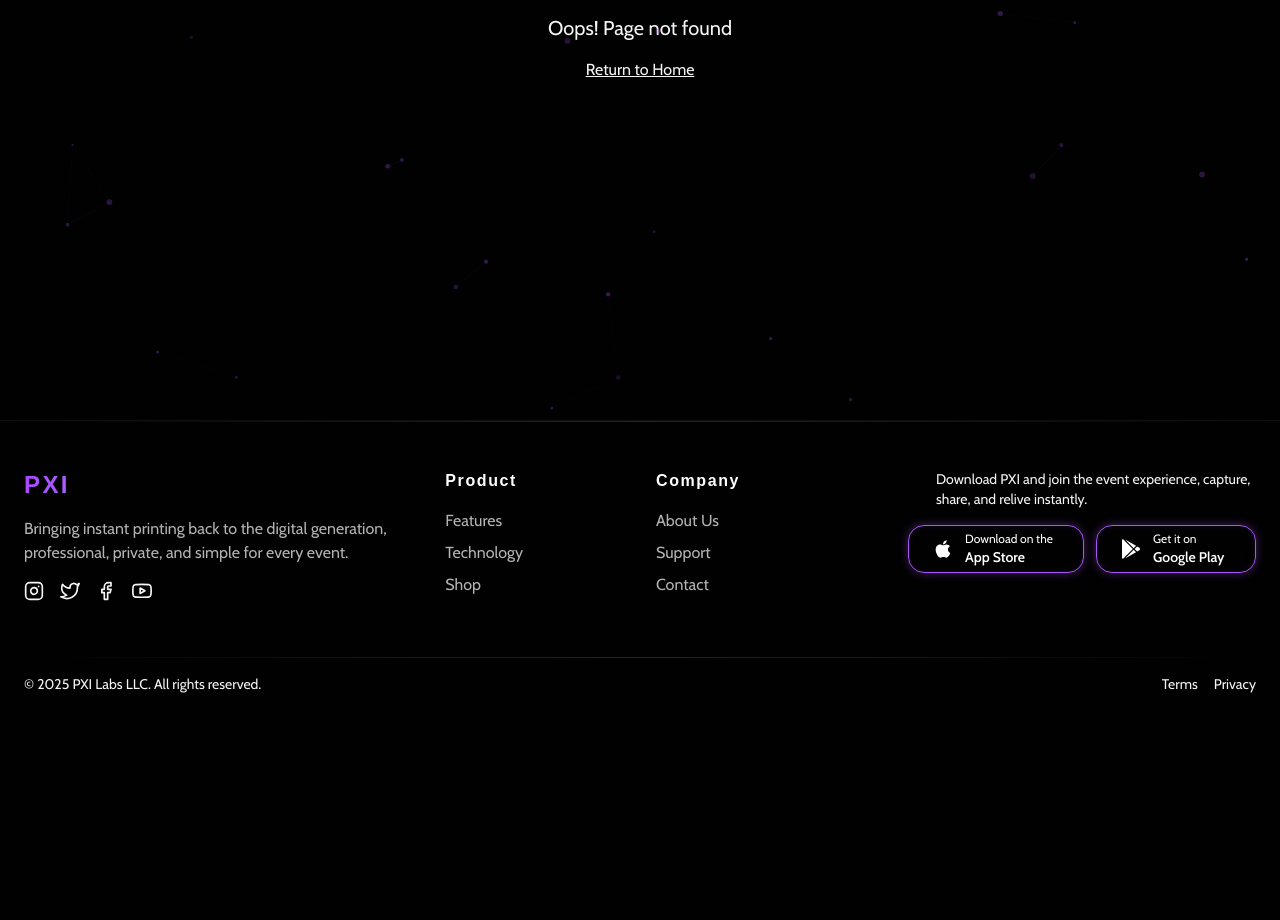
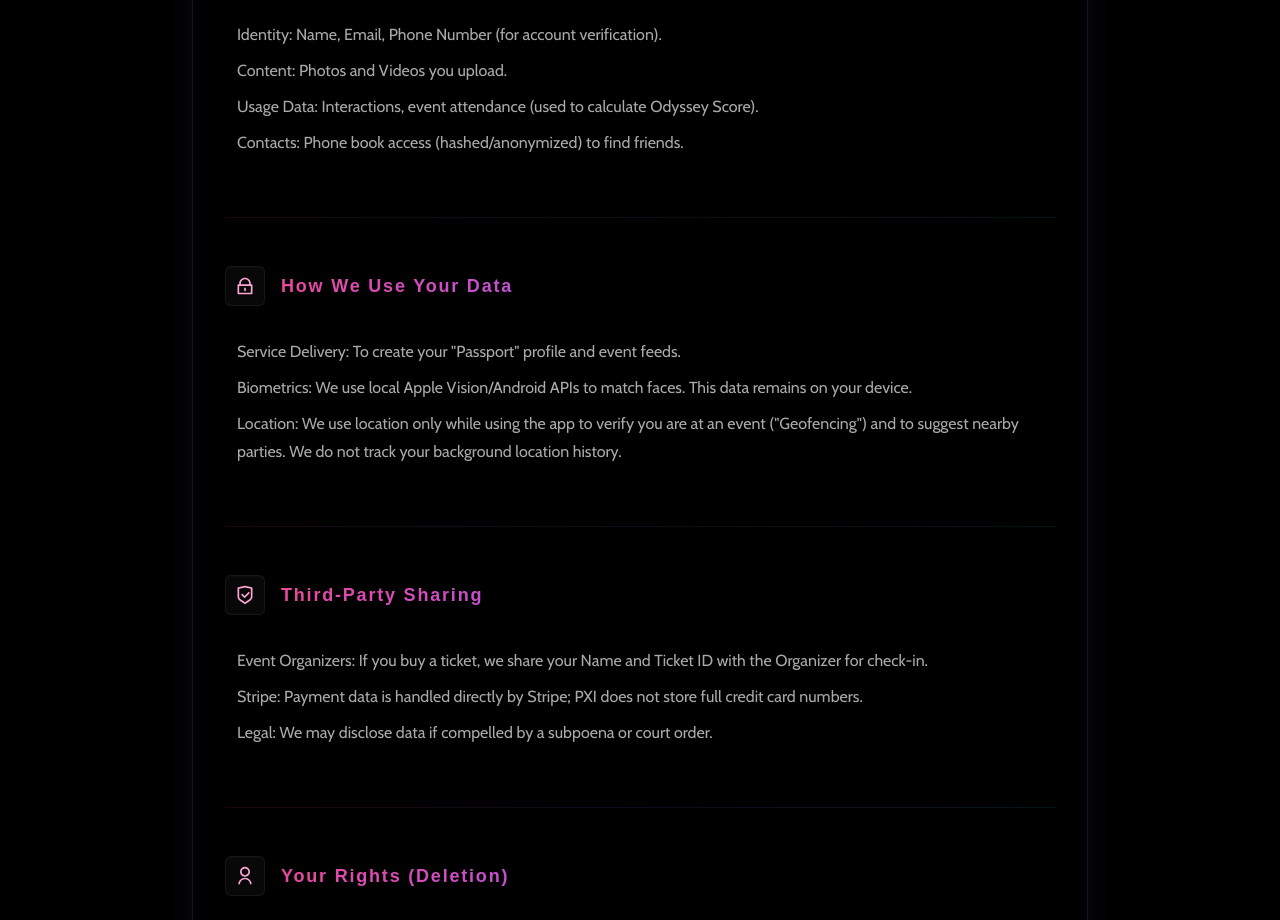
Before and after one commit to natyget/pxispace.com, a React (Vite) app: page /privacy_policy in a window 1280 px wide. Shown: the part 380-1300 px from the top of the page. Before the commit the page ends 1122 px from the top, so only its background shows below. Built offline with nearby package versions, Linux system fonts and the light colour scheme; a web font is replaced by a local one.

Commit message:
created the privacy policy page

```diff
--- a/src/App.jsx
+++ b/src/App.jsx
@@ -9,6 +9,7 @@ import FeaturesPage from "./pages/features/FeaturesPage";
 import SupportPage from "./pages/support/SupportPage";
 import PreOrderPage from "./pages/PreOrderPage";
 import TermsOfService from "./pages/TermsOfService";
+import PrivacyPolicy from "./pages/PrivacyPolicy";
 
 const App = () => (
     <BrowserRouter>
@@ -26,6 +27,8 @@ const App = () => (
                         path="/terms_of_service"
                         element={<TermsOfService />}
                     />
+                    <Route path="/terms" element={<TermsOfService />} />
+                    <Route path="/privacy_policy" element={<PrivacyPolicy />} />
                     <Route path="*" element={<NotFound />} />
                 </Routes>
             </main>
--- /dev/null
+++ b/src/pages/PrivacyPolicy.jsx
@@ -0,0 +1,172 @@
+import React from "react";
+import { RiShieldCheckLine, RiLockLine, RiUserLine } from "react-icons/ri";
+import { GoDatabase } from "react-icons/go";
+
+export default function PrivacyPolicy() {
+    return (
+        <main className="min-h-screen bg-primary mt-12 relative overflow-hidden py-16 px-3 md:px-6">
+            <div className="pointer-events-none absolute inset-0 -z-10 flex justify-center">
+                <div className="w-[1000px] h-[1000px] rounded-full bg-gradient-to-r from-pink-600/8 via-purple-600/6 to-cyan-400/4 blur-3xl opacity-40 transform translate-y-[-15%]" />
+            </div>
+
+            <div className="max-w-4xl mx-auto">
+                <header className="mb-20 text-center">
+                    <h1 className="mt-2 text-3xl sm:text-4xl font-extrabold heading-gradient">
+                        Privacy Policy (The Data)
+                    </h1>
+                    <p className="mt-3 text-sm text-neutral-300/80 md:max-w-2xl md:mx-auto">
+                        Privacy Policy Last Updated: January 9, 2026
+                    </p>
+                </header>
+
+                <article className="bg-black/40 border border-purple-500/20 backdrop-blur-md rounded-2xl p-6 md:p-8 shadow-[0_6px_30px_rgba(139,92,246,0.08)]">
+                    <Section id={1} Icon={GoDatabase} title="Data We Collect">
+                        <p className="mt-2 text-neutral-300/80 leading-7">
+                            Identity: Name, Email, Phone Number (for account
+                            verification).
+                        </p>
+                        <p className="mt-2 text-neutral-300/80 leading-7">
+                            Content: Photos and Videos you upload.
+                        </p>
+                        <p className="mt-2 text-neutral-300/80 leading-7">
+                            Usage Data: Interactions, event attendance (used to
+                            calculate Odyssey Score).
+                        </p>
+                        <p className="mt-2 text-neutral-300/80 leading-7">
+                            Contacts: Phone book access (hashed/anonymized) to
+                            find friends.
+                        </p>
+                    </Section>
+
+                    <Divider />
+
+                    <Section
+                        id={2}
+                        Icon={RiLockLine}
+                        title="How We Use Your Data"
+                    >
+                        <p className="mt-2 text-neutral-300/80 leading-7">
+                            Service Delivery: To create your "Passport" profile
+                            and event feeds.
+                        </p>
+                        <p className="mt-2 text-neutral-300/80 leading-7">
+                            Biometrics: We use local Apple Vision/Android APIs
+                            to match faces. This data remains on your device.
+                        </p>
+                        <p className="mt-2 text-neutral-300/80 leading-7">
+                            Location: We use location only while using the app
+                            to verify you are at an event ("Geofencing") and to
+                            suggest nearby parties. We do not track your
+                            background location history.
+                        </p>
+                    </Section>
+
+                    <Divider />
+
+                    <Section
+                        id={3}
+                        Icon={RiShieldCheckLine}
+                        title="Third-Party Sharing"
+                    >
+                        <p className="mt-2 text-neutral-300/80 leading-7">
+                            Event Organizers: If you buy a ticket, we share your
+                            Name and Ticket ID with the Organizer for check-in.
+                        </p>
+                        <p className="mt-2 text-neutral-300/80 leading-7">
+                            Stripe: Payment data is handled directly by Stripe;
+                            PXI does not store full credit card numbers.
+                        </p>
+                        <p className="mt-2 text-neutral-300/80 leading-7">
+                            Legal: We may disclose data if compelled by a
+                            subpoena or court order.
+                        </p>
+                    </Section>
+
+                    <Divider />
+
+                    <Section
+                        id={4}
+                        Icon={RiUserLine}
+                        title="Your Rights (Deletion)"
+                    >
+                        <p className="mt-2 text-neutral-300/80 leading-7">
+                            You may delete your account at any time via
+                            Settings.
+                        </p>
+                        <p className="mt-2 text-neutral-300/80 leading-7">
+                            Result: Your profile and Odyssey Score are
+                            permanently removed.
+                        </p>
+                        <p className="mt-2 text-neutral-300/80 leading-7">
+                            Shared Content: Photos you contributed to other
+                            users' Shared Albums may remain visible to them, but
+                            your name/attribution will be anonymized.
+                        </p>
+                    </Section>
+
+                    <Divider />
+
+                    <Section id={5} Icon={RiShieldCheckLine} title="Children">
+                        <p className="mt-2 text-neutral-300/80 leading-7">
+                            The Service is restricted to users 17 years of age
+                            or older. We do not knowingly collect data from
+                            minors.
+                        </p>
+                    </Section>
+
+                    <Divider />
+
+                    <Section id={6} Icon={RiShieldCheckLine} title="Contact Us">
+                        <p className="mt-2 text-neutral-300/80 leading-7">
+                            For privacy concerns: PXI LABS LLC 5850 Town and
+                            Country Blvd, Suite 403 Frisco, TX 75034 Email:{" "}
+                            <a
+                                href="mailto:contact@pxi.space.com"
+                                className="text-purple-400 font-semibold"
+                            >
+                                contact@pxi.space.com
+                            </a>
+                        </p>
+                    </Section>
+
+                    <footer className="mt-8 text-center text-sm text-neutral-400/80">
+                        Your privacy matters. PXI is designed with privacy-first
+                        principles.
+                    </footer>
+                </article>
+            </div>
+        </main>
+    );
+}
+
+function Section({ id, Icon, title, children }) {
+    return (
+        <section className="group py-6" id={`privacy-${id}`}>
+            <header className="flex items-center gap-4">
+                <div className="flex items-center justify-center w-10 h-10 rounded-md bg-white/3 border border-white/6 shadow-[inset_0_1px_0_rgba(255,255,255,0.02)]">
+                    {Icon ? (
+                        <Icon className="text-pink-300 w-5 h-5" />
+                    ) : (
+                        <span className="text-pink-300">•</span>
+                    )}
+                </div>
+
+                <div className="flex-1">
+                    <h3 className="text-lg font-semibold heading-gradient">
+                        {title}
+                    </h3>
+                </div>
+            </header>
+
+            <div className="mt-3 rounded-md p-3  transition-shadow duration-150">
+                {children}
+            </div>
+        </section>
+    );
+}
+
+function Divider() {
+    return (
+        <div className="my-6 h-px w-full bg-gradient-to-r from-pink-500 via-purple-500 to-cyan-400 opacity-10 rounded" />
+    );
+}
--- a/src/pages/TermsOfService.jsx
+++ b/src/pages/TermsOfService.jsx
@@ -24,7 +24,7 @@ export default function TermsOfService() {
                     </h1>
 
                     <p className="mt-3 text-sm text-neutral-300/80  md:max-w-2xl md:mx-auto">
-                        Document Title: Terms of Service Last Updated: January
+                         Terms of Service Last Updated: January
                         9, 2026 Entity: PXI LABS LLC
                     </p>
                 </header>
@@ -231,7 +231,7 @@ export default function TermsOfService() {
                         </p>
                     </Section>
 
-                    <footer className="mt-8 text-sm text-neutral-400/80">
+                    <footer className="mt-8 text-sm text-center text-neutral-400/80">
                         If you have questions about these Terms, please contact{" "}
                         <a
                             href="mailto:contact@pxi.space.com"
@@ -265,7 +265,7 @@ function Section({ number, title, children, Icon }) {
                 </div>
             </header>
 
-            <div className="mt-3 transition-shadow duration-150 group-hover:shadow-[0_12px_40px_rgba(132,94,255,0.06)] rounded-md p-3">
+            <div className="mt-3 transition-shadow duration-150  rounded-md p-3">
                 {children}
             </div>
         </section>
```
